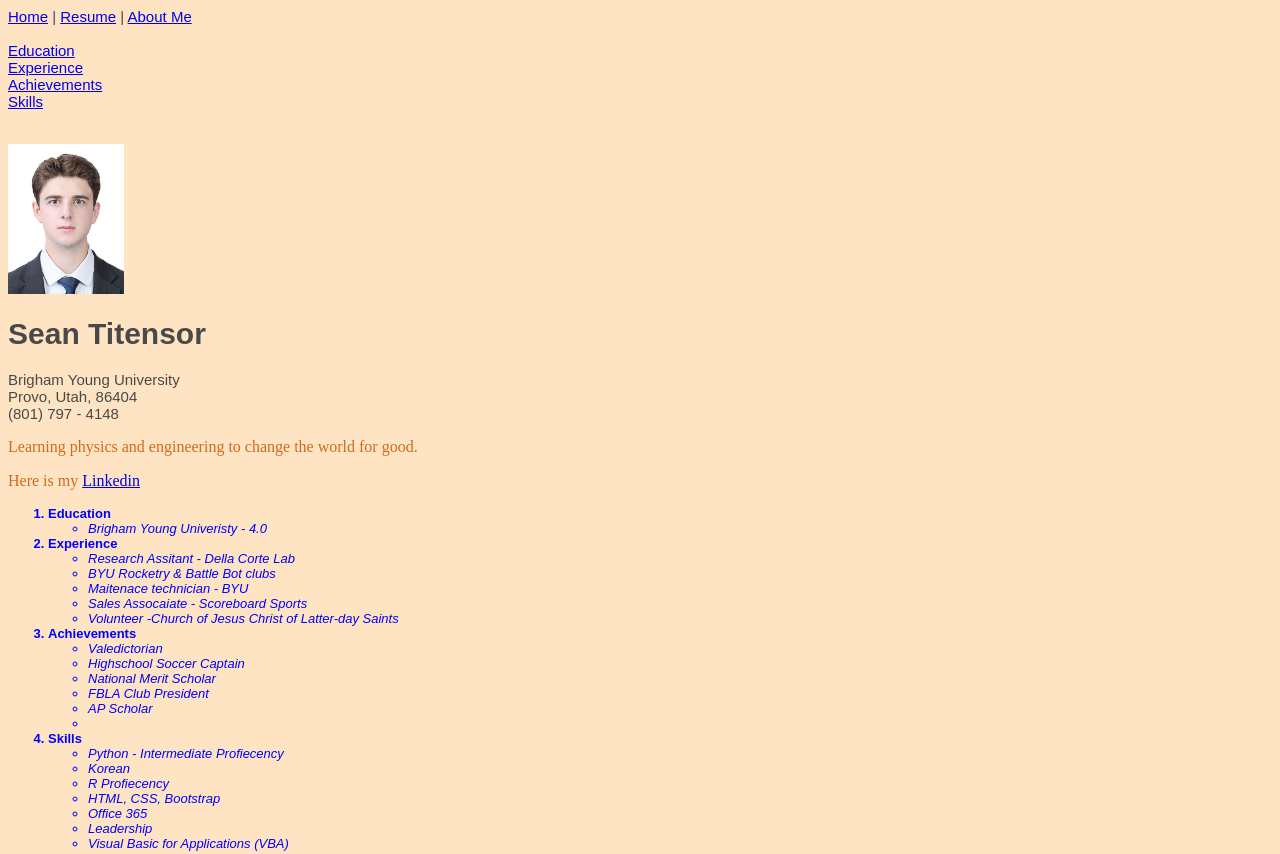
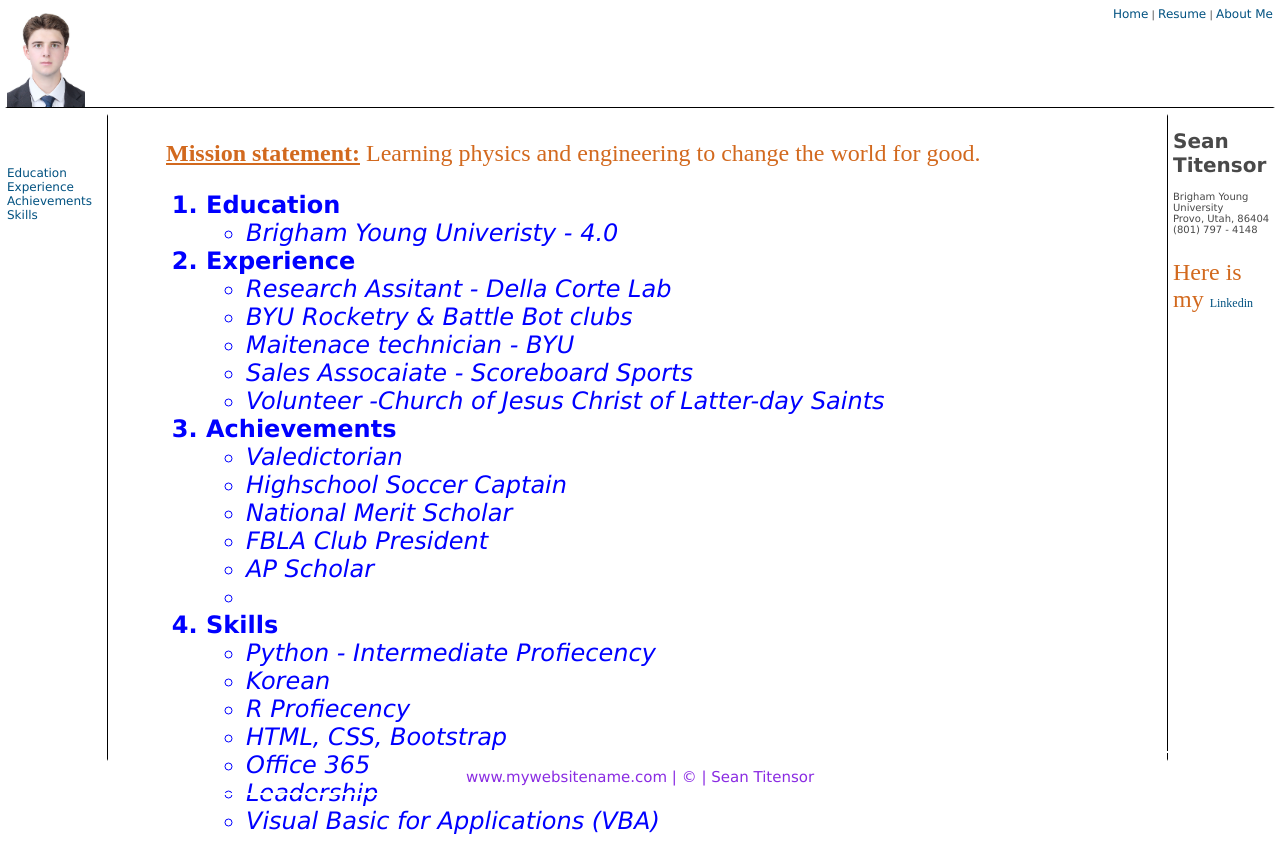
Before and after one commit to seantitensor/School_work, a plain HTML site: page IS 201/HTML/resume.html in a window 1280 px wide. Shown: the top 854 px of the page. Drawn offline with Linux system fonts and the light colour scheme.

Commit message:
finished hw

```diff
--- a/IS 201/HTML/resume.html
+++ b/IS 201/HTML/resume.html
@@ -11,25 +11,26 @@ Mar 13
     <meta name="viewport" content="width=device-width, initial-scale=1.0">
     <title>Sean Titensor</title>
     <link rel="stylesheet" href="../styles/style2.css">
+    <link rel="stylesheet" href="../styles/layout_styles.css">
 </head>
 <body>
+    <div class="common header">
+        <img src="../Images/resume_picture.jpg" alt="Sean Titensor resume_picture" height="100">
+        <spa class="subheader">
             <a href="../index.html" id="top">Home</a> |
             <a href="#">Resume</a> |
-    <a href="about_me.html">About Me</a><br><br>
+            <a href="about_me.html">About Me</a>
+        </span>
 
+    </div>
+    <div class="common leftmenu">
         <a href="#edu">Education</a><br>
         <a href="#exp">Experience</a><br>
         <a href="#ach">Achievements</a><br>
         <a href="#ski">Skills</a><br>
-
-    <br></br>
-    <img src="../Images/resume_picture.jpg" alt="Sean Titensor resume_picture" height="150">
-    <h1>Sean Titensor</h1>
-    Brigham Young University <br>
-    Provo, Utah, 86404 <br>
-    (801) 797 - 4148
-    <p>Learning physics and engineering to change the world for good.</p>
-    <p>Here is my <a href="https://www.linkedin.com/in/sean-titensor/" target="_blank" title="Sean's Linkedin">Linkedin</a></p>
+    </div>
+    <div class="common mainbody">
+        <p><span class="underline">Mission statement:</span> Learning physics and engineering to change the world for good.</p>
         <ol>
             <li id="edu" class="resume_heading">Education
                 <ul>
@@ -74,7 +75,6 @@ Mar 13
                 <p>&nbsp;</p>
                 <p>&nbsp;</p>
                 <p>&nbsp;</p>
-            <a href="#top">Back to Top</a>
                 <p>&nbsp;</p>
                 <p>&nbsp;</p>
                 <p>&nbsp;</p>
@@ -90,25 +90,24 @@ Mar 13
                 <p>&nbsp;</p>
                 <p>&nbsp;</p>
                 <p>&nbsp;</p>
-            <p>&nbsp;</p>
-            <p>&nbsp;</p>
-            <p>&nbsp;</p>
-            <p>&nbsp;</p>
-            <p>&nbsp;</p>
-            <p>&nbsp;</p>
-            <p>&nbsp;</p>
-            <p>&nbsp;</p>
-            <p>&nbsp;</p>
-            <p>&nbsp;</p>
-            <p>&nbsp;</p>
-            <p>&nbsp;</p>
-            <p>&nbsp;</p>
-            <p>&nbsp;</p>
-            <p>&nbsp;</p>
-            <p>&nbsp;</p>
+                <a href="#top">Back to Top</a>
                 <p>&nbsp;</p>
                 <p>&nbsp;</p>
             </li >
         </ol>
+
+    </div>
+    <div class="common rightmenu">
+        <h1>Sean Titensor</h1>
+        Brigham Young University <br>
+        Provo, Utah, 86404 <br>
+        (801) 797 - 4148
+        <p>Here is my <a href="https://www.linkedin.com/in/sean-titensor/" target="_blank" title="Sean's Linkedin">Linkedin</a></p>
+    </div>
+    <div class="common footer">
+        www.mywebsitename.com | &copy; | Sean Titensor
+    </div>
+
+
 </body>
 </html>
--- /dev/null
+++ b/IS 201/styles/layout_styles.css
@@ -0,0 +1,59 @@
+body{
+    background-color: rgb(255, 255, 255);
+    font-family: Verdana, Geneva, Tahoma, sans-serif;
+}
+
+.common {
+    /* background-color: #c4c4c4; */
+    border: 2px solid white;
+    position: absolute;
+}
+.header {
+    top: 5px;
+    right: 5px;
+    left: 5px;
+    height: 100px;
+    z-index: 2;
+    border-bottom: solid 1px black;
+}
+.leftmenu {
+    top: 114px;
+    left: 5px;
+    width: 100px;
+    bottom: 39px;
+    padding-top: 50px;
+    z-index: 1;
+    border-right: solid 1px black;
+
+}
+.rightmenu {
+    top: 114px;
+    right: 5px;
+    width: 100px;
+    bottom: 39px;
+    border-left: solid 1px black;
+    padding-left: 5px;
+
+}
+.mainbody {
+    top: 114px;
+    left: 114px;
+    right: 114px;
+    bottom: 39px;
+    padding-left: 50px;
+    padding-right: 5px;
+}
+.footer {
+    bottom: 5px;
+    right: 5px;
+    left: 5px;
+    height: 25px;
+    font-size:  15px;
+    color: blueviolet;
+    text-align: center;
+    padding-top: 15px;
+    position: fixed;
+}
+.subheader {
+    float: right;
+}
--- a/IS 201/styles/style1.css
+++ b/IS 201/styles/style1.css
@@ -2,10 +2,32 @@ body{
     font-family: Arial, Helvetica, sans-serif;
     font-size: 15px;
     color: rgb(73, 73, 73);
+    background-color: coral;
+    }
+    a {
+        color: rgb(247, 232, 21) ;
+        text-decoration: none;
     }
     p{
         font-family: 'Times New Roman', Times, serif;
         font-size: medium;
-        color: chocolate;
+        color: rgb(44, 21, 4);
     }
     .justify {text-align: justify;}
+     /* background image for homepage */
+    .backgroundimg {
+        background-image: url(../Images/sunset.jpeg);
+        background-position: center;
+    }
+    /* box sytles */
+    .box1 {
+        border: 3px solid black ;
+    }
+    .box2 {
+        border: 3px solid rgb(33, 149, 112) ;
+        padding: 5px;
+    }
+    .box3 {
+        border: 3px solid rgb(210, 25, 25) ;
+        margin: 30px;
+    }
--- a/IS 201/styles/style2.css
+++ b/IS 201/styles/style2.css
@@ -1,17 +1,29 @@
 body{
     font-family: Arial, Helvetica, sans-serif;
-    font-size: 15px;
+    font-size: 10px;
     color: rgb(73, 73, 73);
-    background-color: bisque;
+    background-color: rgb(252, 151, 228);
+
+    }
+    /* link decoration  */
+    a {
+        color: rgb(0, 81, 128) ;
+        text-decoration: none;
+        font-size: 12px;
+    }
+    a:hover {
+        text-decoration: underline;
+        font-weight: bold;
+        font-size: 18px;
     }
     p{
         font-family: 'Times New Roman', Times, serif;
-        font-size: medium;
+        font-size: x-large;
         color: chocolate;
     }
     li{
         font-style: italic;
-        font-size: small;
+        font-size: x-large;
         color: blue;
         font-weight: normal;
 
@@ -19,7 +31,12 @@ body{
     .resume_heading {
         font-weight: 600;
         font-style: normal;
+
     }
     .underline {
         text-decoration: underline;
+        font-weight: 800;
     }
+    .main_body {
+        text-indent: 50px;
+    }
```
Also changed, not shown: IS 201/HTML/about_me.html (+7 -1 lines), IS 201/HTML/layout.html (added, +16 -0 lines), IS 201/index.html (+2 -1 lines). Lines whose indentation alone changed are shown as unchanged.
